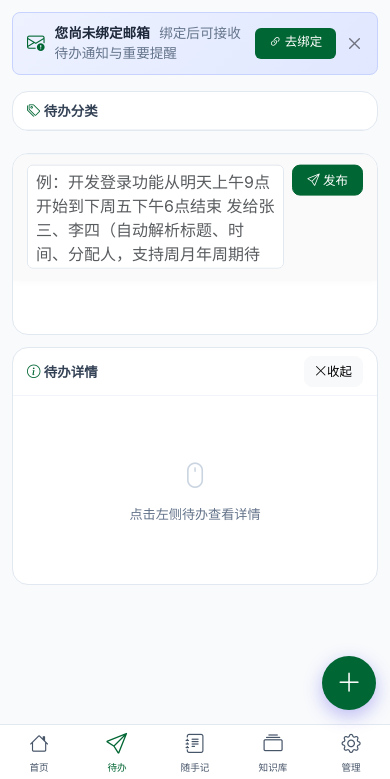
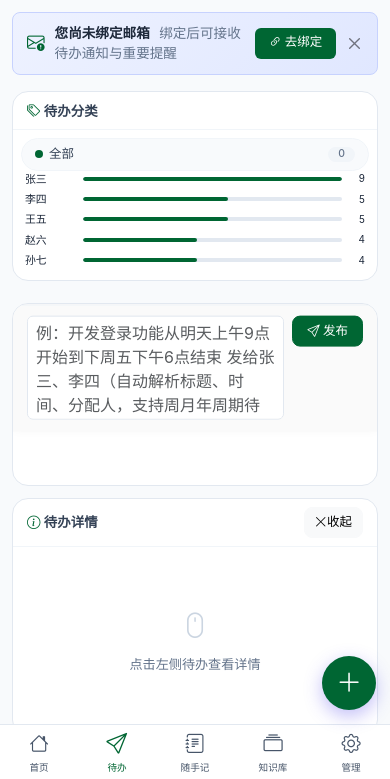
Before and after one commit to kBright123/task-manager, a Flask app: page /user/tasks in a window 390 px wide. Shown: the part 64-843 px from the top of the page. Run offline with Flask 3, Linux system fonts and the light colour scheme; a user stored in the database is signed in; data comes from the database, SQL or seed files in the repository; data that the repository does not hold is empty; some libraries are stand-ins or nearby versions.

Commit message:
修复手机端待办分类列表整体消失 - 根因: 隐藏'分配概览'的选择器 div.px-2 误匹配了分类容器 card-body 自身(py-2 px-2), ≤767px 整块 display:none - 收窄为 .card-body>div.px-2 仅隐藏概览块, 分类 chips 恢复显示

```diff
--- a/templates/tasks.html
+++ b/templates/tasks.html
@@ -1386,7 +1386,7 @@ document.addEventListener('DOMContentLoaded', function () {
   .tasks-layout>.tasks-panel:first-child .cat-item{flex-shrink:0;margin:0;padding:6px 13px;border-radius:100px;background:var(--gray-50);border:1px solid var(--gray-100);white-space:nowrap;}
   .tasks-layout>.tasks-panel:first-child .cat-item.active{background:var(--primary-light);border-color:var(--primary);}
   .tasks-layout>.tasks-panel:first-child hr,
-  .tasks-layout>.tasks-panel:first-child div.px-2{display:none;}
+  .tasks-layout>.tasks-panel:first-child .card-body>div.px-2{display:none;}
   /* 创建输入栏吸底(bottom-nav之上) */
   .tasks-layout>.tasks-panel:nth-child(2) .card-footer{
     position:sticky;z-index:60;background:#fff;
```
